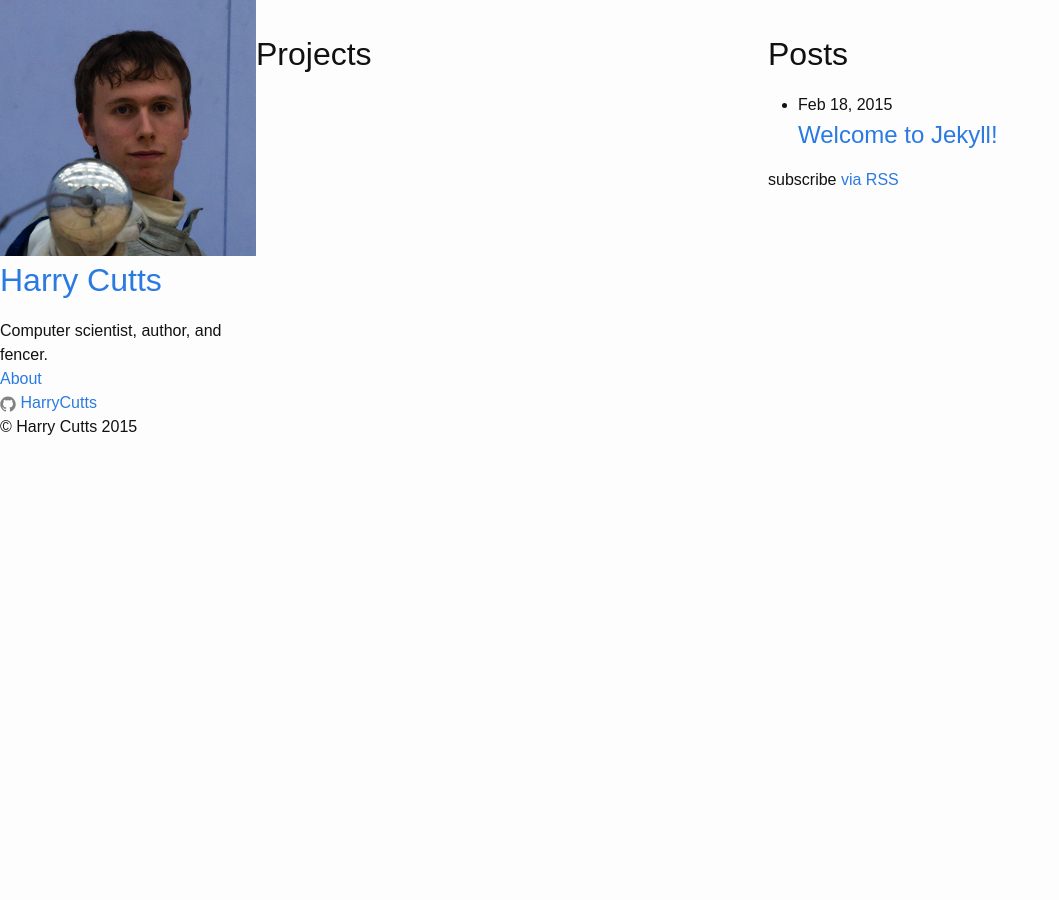
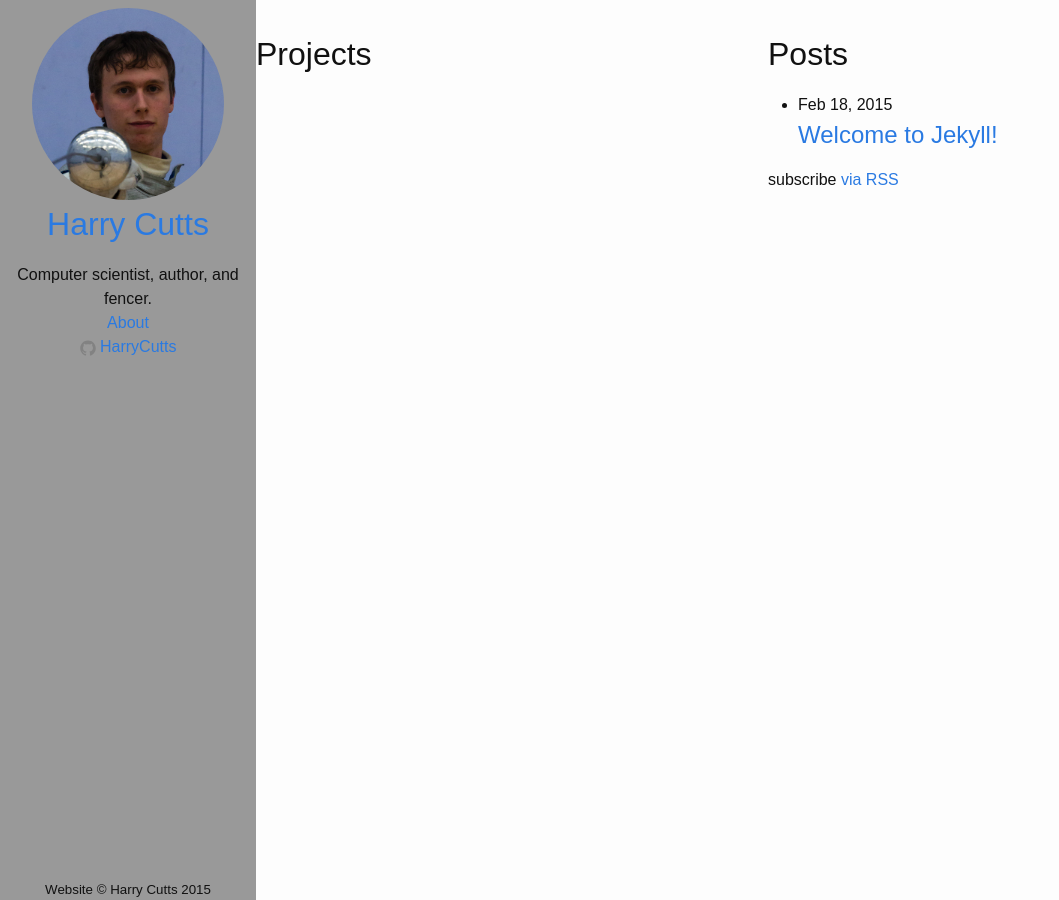
Before and after one commit to HarryCutts/harrycutts.github.io, a Jekyll site: the page built from index.html, in a window 1280 px wide. Shown: the whole page, without its empty margins (0-1059 px from the left). Built offline with Jekyll 4.4.1, drawn with Linux system fonts in a browser that asks for light colours; nearby versions of some CDN libraries; library files that are not in the unit come from our copies.

Commit message:
Add some simple styling to the sidebar
The spacing between items on the sidebar still needs work, but that's
best done when there's body content to compare against.

```diff
--- a/_layouts/default.html
+++ b/_layouts/default.html
@@ -41,7 +41,7 @@
 		{% endif %}
 
 		<div class="sidebar-footer">
-			&copy; Harry Cutts {{ site.time | date: "%Y" }}
+			Website &copy; Harry Cutts {{ site.time | date: "%Y" }}
 		</div>
 	</header>
 
--- a/_sass/_layout.scss
+++ b/_sass/_layout.scss
@@ -1,14 +1,45 @@
 /**
  * Sidebar
  */
-@media screen and (min-width: $device-palm) {
-	.sidebar {
+.sidebar {
+	position: relative;
+
+	padding: $padding;
+
+	text-align: center;
+
+	background-color: $sidebar-color;
+
+	& + div {
+		margin-left: 20%;
+	}
+
+	.mugshot {
+		float: left;
+
+		width: 80%;
+		max-width: 12em;
+		border-radius: 50%;
+	}
+
+	.sidebar-footer {
+		font-size: smaller;
+	}
+
+	@media screen and (min-width: $device-palm) {
 		position: fixed;
 		top: 0;
 		bottom: 0;
 
-		& + div {
-			margin-left: 20%;
+		.mugshot {
+			float: none;
+		}
+
+		.sidebar-footer {
+			position: absolute;
+			bottom: 0;
+			left: 0;
+			right: 0;
 		}
 	}
 }
--- a/css/main.scss
+++ b/css/main.scss
@@ -3,7 +3,7 @@
 ---
 @charset "utf-8";
 
-
+* { box-sizing: border-box; }
 
 // Our variables
 $base-font-family: Helvetica, Arial, sans-serif;
@@ -12,6 +12,7 @@
 $base-line-height: 1.5;
 
 $spacing-unit:     30px;
+$padding:          8px;
 
 $device-palm:      48em;
 $device-laptop:    800px;
```
